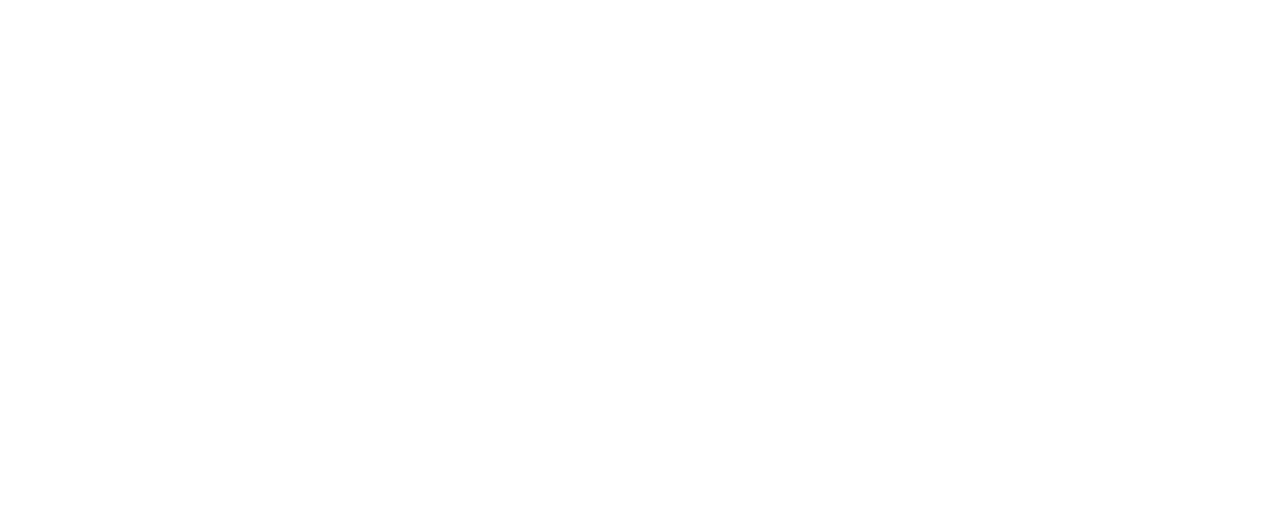
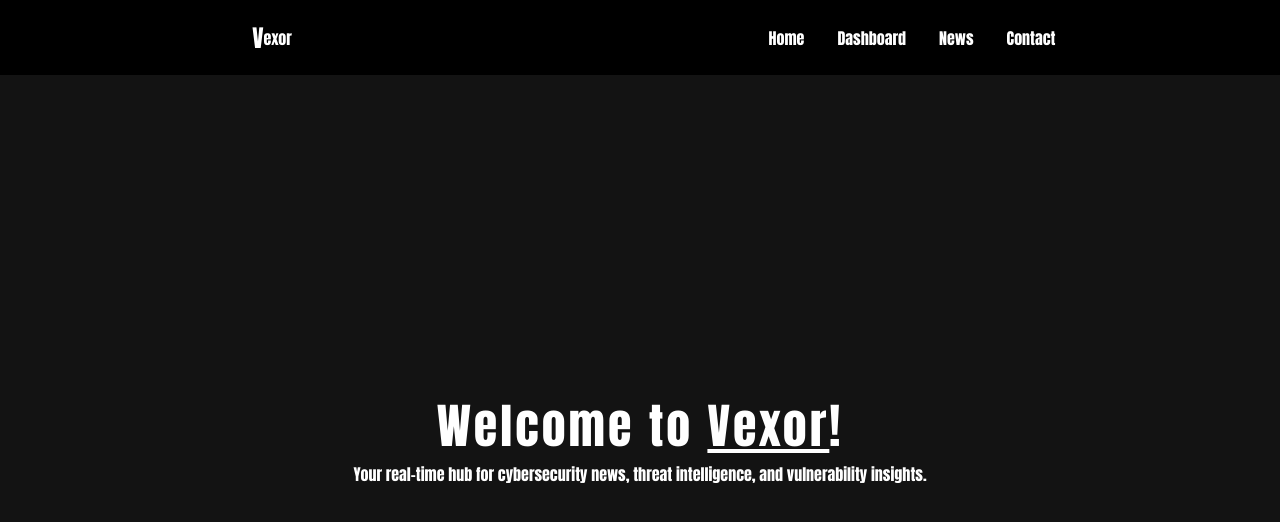
Before and after one commit to norberishaa/Vexor, a plain HTML site: page home.html in a window 1280 px wide. Drawn offline with Linux system fonts and the light colour scheme.

Commit message:
nav-bar & demo landing page

```diff
--- a/home.html
+++ b/home.html
@@ -3,9 +3,26 @@
 <head>
     <meta charset="UTF-8">
     <meta name="viewport" content="width=device-width, initial-scale=1.0">
+    <link rel="stylesheet" href="style.css">
     <title>Vexor</title>
 </head>
 <body>
+    <nav class="nav-bar">
+        <div class="nav-logo-container">
+            <span class="nav-logo">V</span>exor
+        </div>
 
+        <div class="nav-links">
+            <a href="#">Home</a>
+            <a href="#">Dashboard</a>
+            <a href="#">News</a>
+            <a href="#">Contact</a>
+        </div>
+    </nav>
+
+    <div class="landing">
+        <div class="landing-text">Welcome to <span>Vexor</span>!</div>
+        <div class="landing-description">Your real-time hub for cybersecurity news, threat intelligence, and vulnerability insights.</div>
+    </div>
 </body>
 </html>
--- /dev/null
+++ b/style.css
@@ -0,0 +1,75 @@
+body{
+    padding: 0;
+    margin: 0;
+}
+
+.nav-bar{
+    background-color: black;
+    display: flex;
+    justify-content: space-around;
+    width: 100%;
+    height: 75px;
+}
+
+.nav-bar .nav-logo-container{
+    display: flex;
+    width: 10%;
+    justify-content: center;
+    align-items: center;
+    font-family: Impact, Haettenschweiler, 'Arial Narrow Bold', sans-serif;
+    color: white;
+}
+
+.nav-bar .nav-logo-container .nav-logo{
+    font-weight: bold;
+    font-size: 1.5rem;
+}
+
+.nav-bar .nav-links{
+    width: 25%;
+    display: flex;
+    align-items: center;
+    justify-content: space-around;
+}
+
+.nav-bar .nav-links a{
+    padding: 5px 10px;
+    text-align: center;
+    color: white;
+    text-decoration: none;
+    font-family: Impact, Haettenschweiler, 'Arial Narrow Bold', sans-serif;
+}
+
+.nav-bar .nav-links a:hover{
+    background-color: white;
+    color: black;
+    transition: .2s;
+    border-radius: 5px;
+}
+
+.landing{
+    background-color: rgb(19, 19, 19);
+    height: calc(100vh - 75px);
+    display: flex;
+    justify-content: center;
+    align-items: center;
+    flex-direction: column;
+}
+
+.landing .landing-text{
+    color: white;
+    font-family: Impact, Haettenschweiler, 'Arial Narrow Bold', sans-serif;
+    letter-spacing: 3px;
+    font-weight: bold;
+    font-size: 3rem;
+}
+
+.landing .landing-text span{
+    text-decoration: underline;
+}
+
+.landing .landing-description{
+    color: white;
+    font-family: Impact, Haettenschweiler, 'Arial Narrow Bold', sans-serif;
+    font-weight: ;
+}
```
